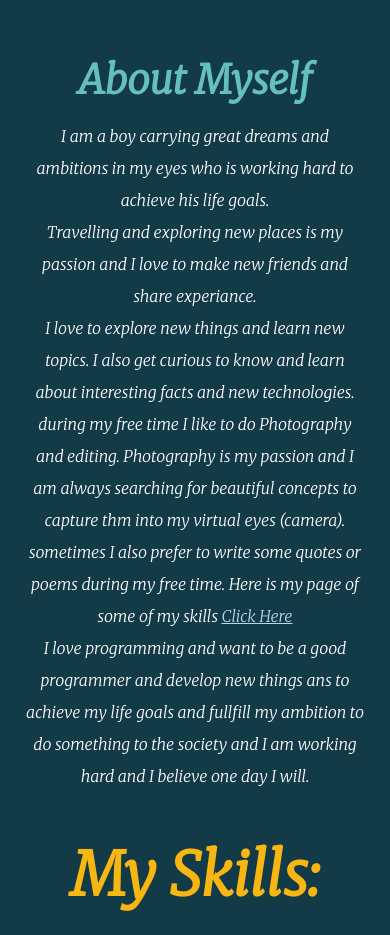
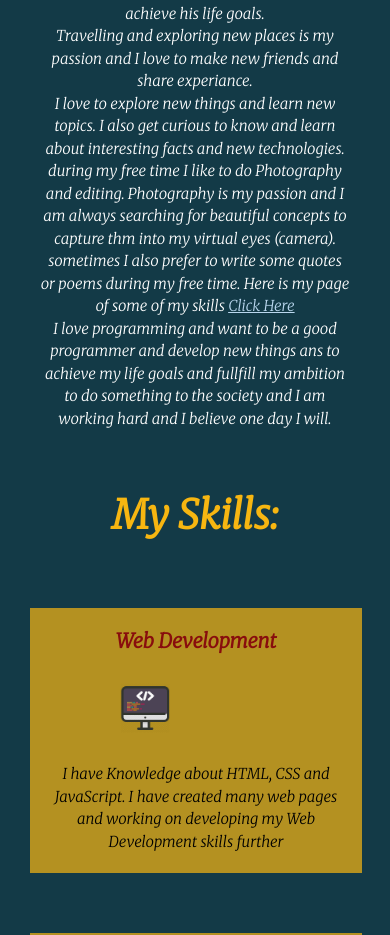
Before and after one commit to siddhant2u/Portfolio, a plain HTML site: page index.html in a window 390 px wide. Shown: the part 851-1786 px from the top of the page. Drawn offline with Linux system fonts and the light colour scheme.

Commit message:
Update stylesheet.css

```diff
--- a/stylesheet.css
+++ b/stylesheet.css
@@ -174,6 +174,15 @@ footer {
 }
 
 @media screen and (max-width: 500px) {
+
+    .hello {
+        font-size: 40px;
+    }
+
+    .myself {
+        font-size: 15px;
+    }
+
     .name {
         font-size:55px;
     }
@@ -193,12 +202,27 @@ footer {
         line-height: 2;
     }
 
+    .about h2 {
+        font-size: 30px;
+    }
+
+    .about p {
+        font-size:15px;
+        padding:15px;
+        line-height:1.5;
+    }
+
+    .skills-heading {
+        font-size:40px;
+    }
+
     .myskills {
         display: block;
     }
 
     .skills{
         padding:10px;
+        width: 80%;
     }
 
     .skills-title {
@@ -214,6 +238,6 @@ footer {
     .icon {
         height:50px;
         width:50px;
-        padding-left:90px;
+        padding-left:80px;
     }
 }
```
